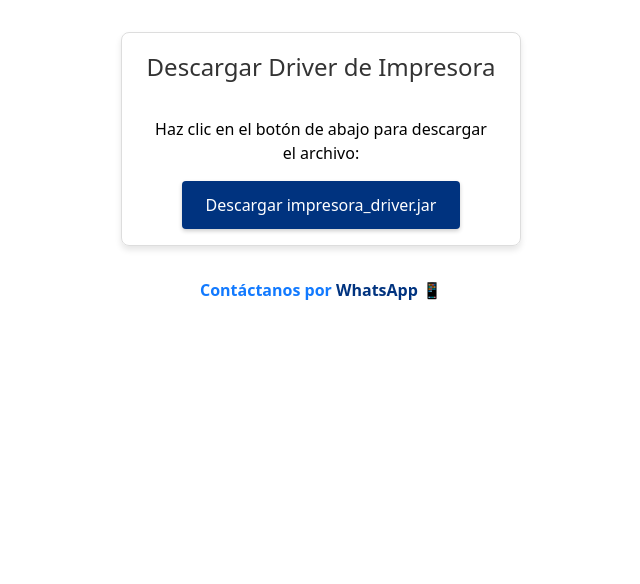
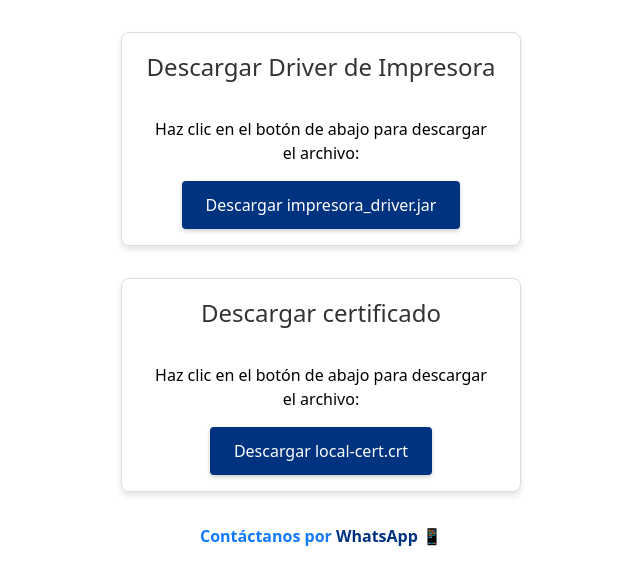
Before and after one commit to elmerMg0/jevesoft, an Astro site: page /driver in a window 1280 px wide. Shown: the whole page, without its empty margins (319-959 px from the left). Built offline with nearby package versions, Linux system fonts and the light colour scheme; Astro itself is replaced by a stand-in of ours; no server answers.

Commit message:
feat: cert file added

```diff
--- a/src/components/DriverButton.astro
+++ b/src/components/DriverButton.astro
@@ -1,6 +1,8 @@
 ---
 const fileName = "impresora_driver.jar";
 const downloadUrl = import.meta.env.PUBLIC_DRIVER_URL;
+const fileNameCert = 'local-cert.crt';
+const downloadUrlCert = import.meta.env.PUBLIC_DRIVER_URL_CERT;
 ---
 <style>
   .download-container {
@@ -48,3 +50,9 @@
   <p class="description">Haz clic en el botón de abajo para descargar el archivo:</p>
   <a href={downloadUrl} download={fileName} class="download-button">Descargar {fileName}</a>
 </div>
+
+<div class="download-container">
+  <h2>Descargar certificado</h2>
+  <p class="description">Haz clic en el botón de abajo para descargar el archivo:</p>
+  <a href={downloadUrlCert} download={fileNameCert} class="download-button">Descargar {fileNameCert}</a>
+</div>
```
